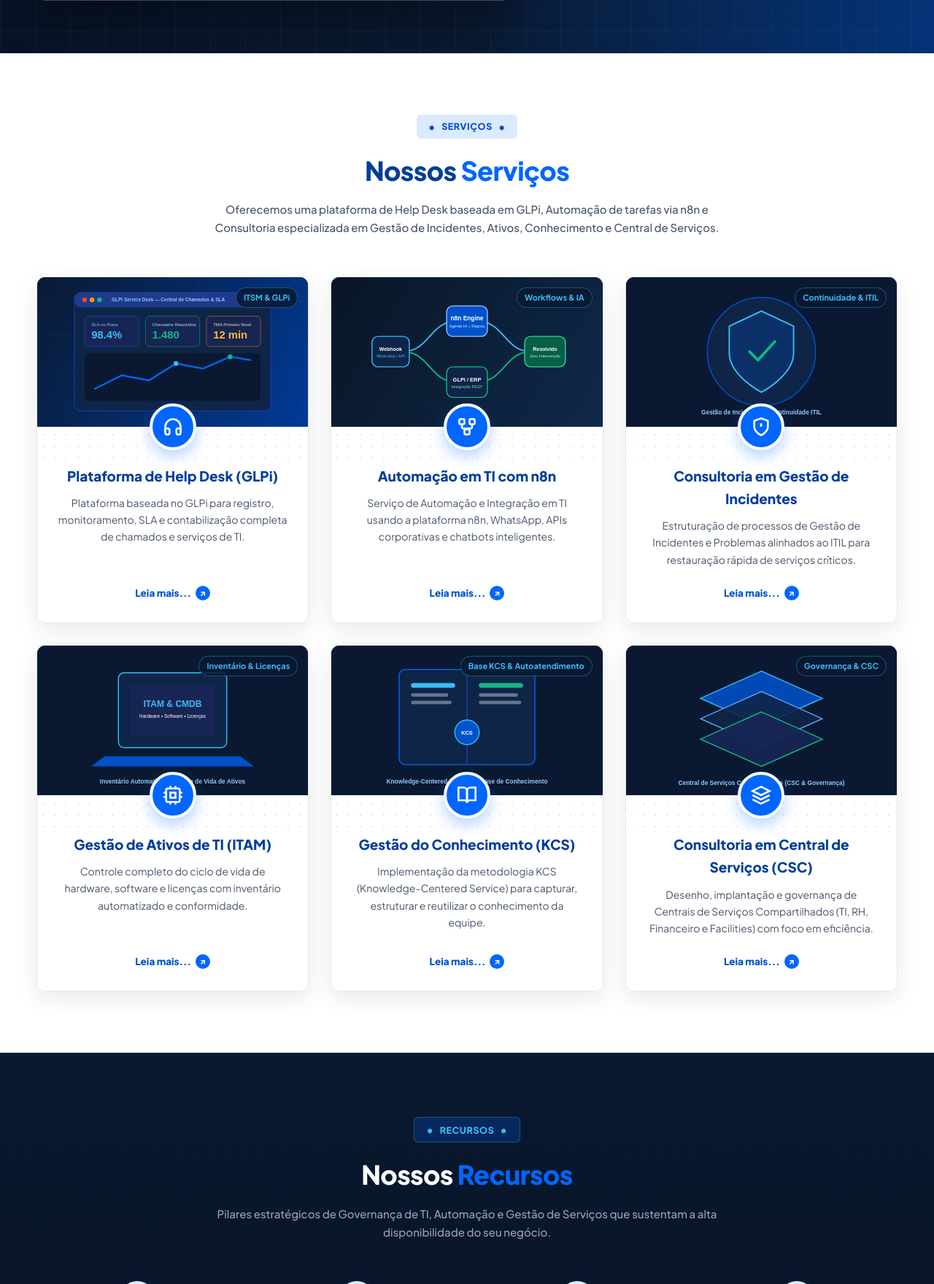
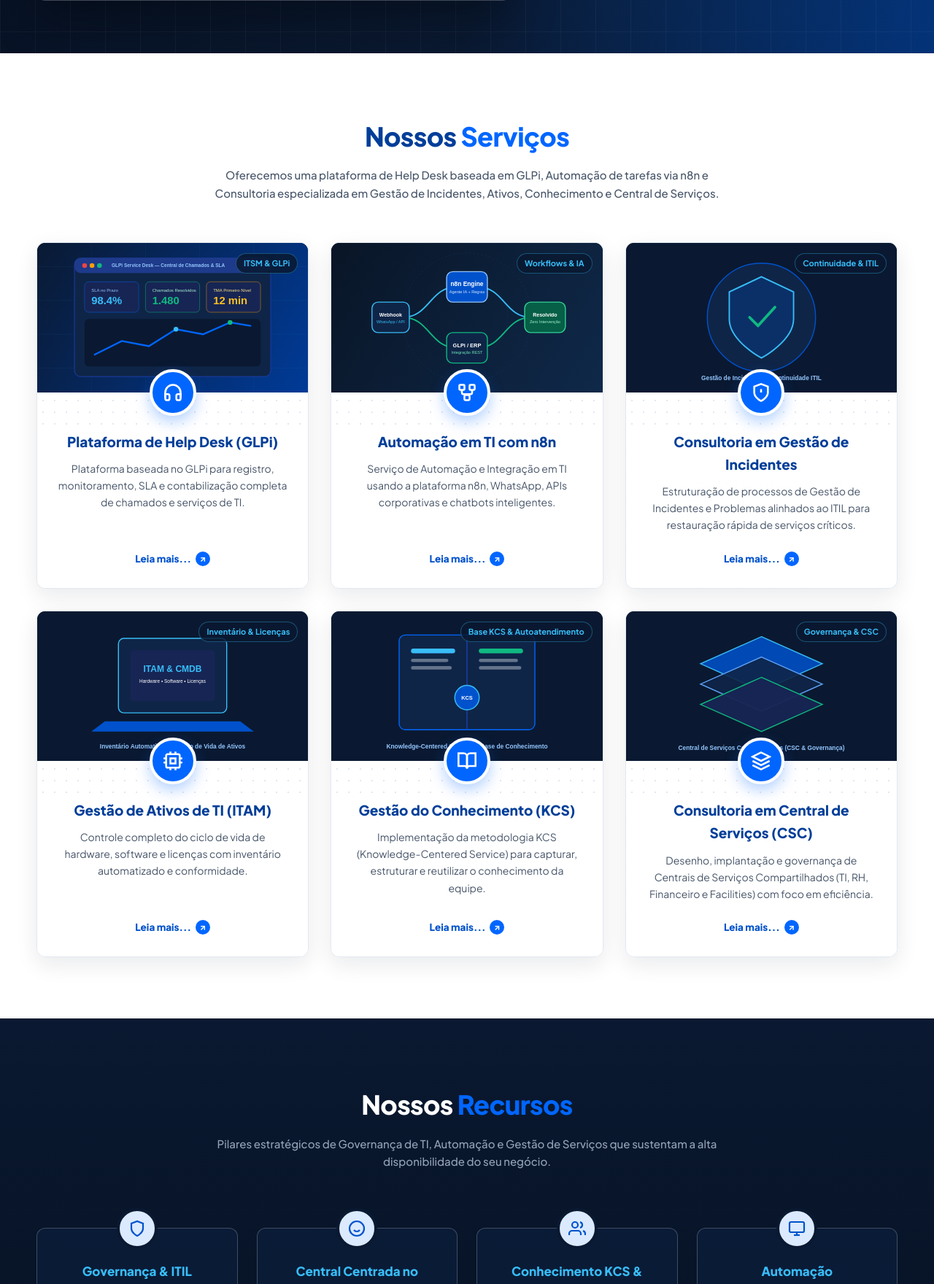
Before and after one commit to andrebontempo/bontech, a Flask app: page / in a window 1280 px wide. Shown: the part 657-2417 px from the top of the page at 73% size. Run offline with Flask 3, Linux system fonts and the light colour scheme; data comes from the database, SQL or seed files in the repository.

Commit message:
style(home): remover badges redundantes acima dos títulos de seção

```diff
--- a/app/templates/public/index.html
+++ b/app/templates/public/index.html
@@ -36,7 +36,6 @@
 <section class="section" id="servicos">
   <div class="container">
     <div class="section-header">
-      <div class="section-pill">Serviços</div>
       <h2 class="section-title">Nossos <span>Serviços</span></h2>
       <p class="section-desc">
         Oferecemos uma plataforma de Help Desk baseada em GLPi, Automação de tarefas via n8n e Consultoria especializada em Gestão de Incidentes, Ativos, Conhecimento e Central de Serviços.
@@ -91,7 +90,6 @@
 <section class="resources-section" id="recursos">
   <div class="container">
     <div class="section-header">
-      <div class="section-pill">Recursos</div>
       <h2 class="section-title">Nossos <span>Recursos</span></h2>
       <p class="section-desc">
         Pilares estratégicos de Governança de TI, Automação e Gestão de Serviços que sustentam a alta disponibilidade do seu negócio.
@@ -138,7 +136,6 @@
 <section class="section" id="blog">
   <div class="container">
     <div class="section-header">
-      <div class="section-pill">Blog</div>
       <h2 class="section-title">Nosso <span>Blog</span></h2>
       <p class="section-desc">
         Veja as nossas publicações técnicas sobre Help Desk (GLPi), Automação de serviços com n8n, Gestão de Ativos (ITAM) e KCS.
```
